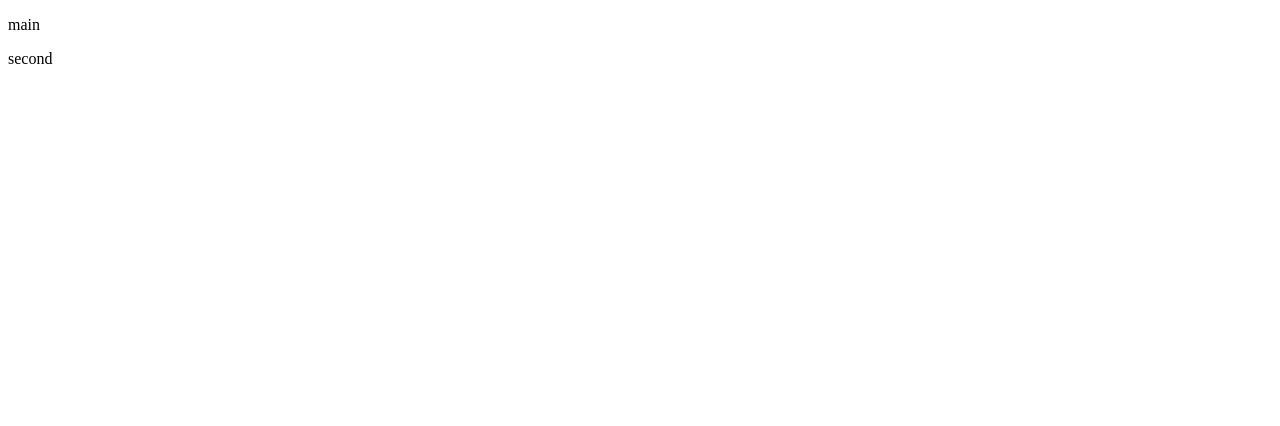
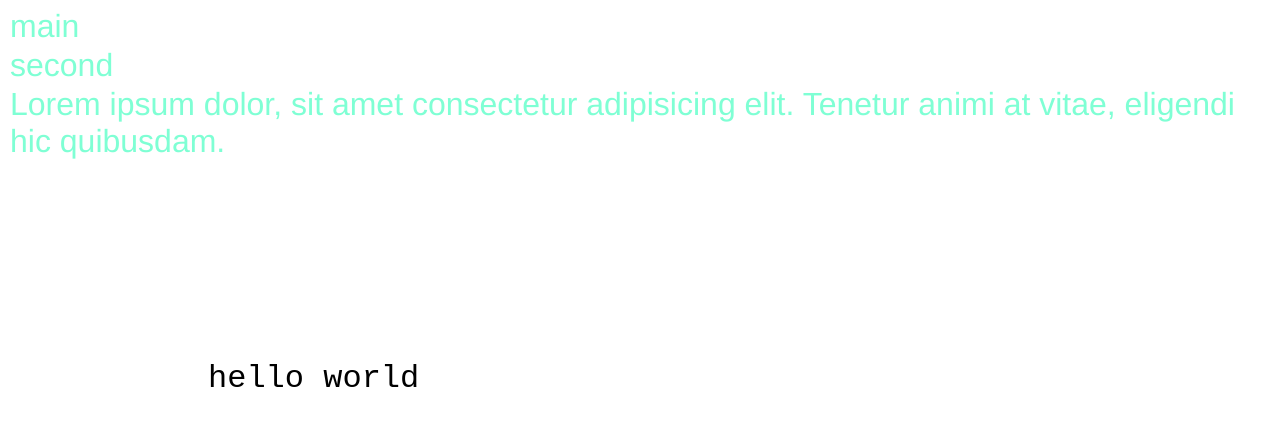
Before and after one commit to guffi-max/ghufran-repository, a plain HTML site: page index.html in a window 1280 px wide. Drawn offline with Linux system fonts and the light colour scheme.

Commit message:
first commit in main2

```diff
--- a/index.html
+++ b/index.html
@@ -4,9 +4,12 @@
     <meta charset="UTF-8">
     <meta name="viewport" content="width=device-width, initial-scale=1.0">
     <title>Document</title>
+    <link rel="stylesheet" href="style.css">
 </head>
 <body>
     <p>main</p>
     <p>second</p>
+   <p>Lorem ipsum dolor, sit amet consectetur adipisicing elit. Tenetur animi at vitae, eligendi hic quibusdam.<p>
+    <h1>hello world</h1>
 </body>
 </html>
--- a/style.css
+++ b/style.css
@@ -5,3 +5,10 @@ font-synthesis-weight: 2;
 color: aquamarine;
 margin: 2px;
 }
+h1{
+    color: black;
+    font-size: 2rem;
+    font-weight: 300;
+    font-family: 'Courier New', Courier, monospace;
+    margin: 200px;
+}
```
